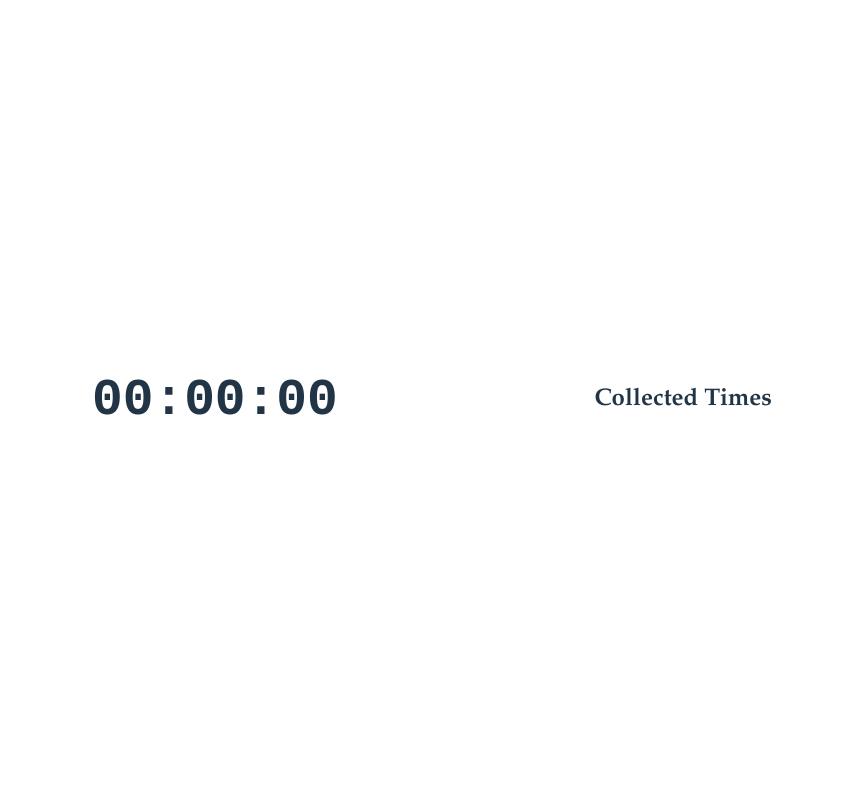
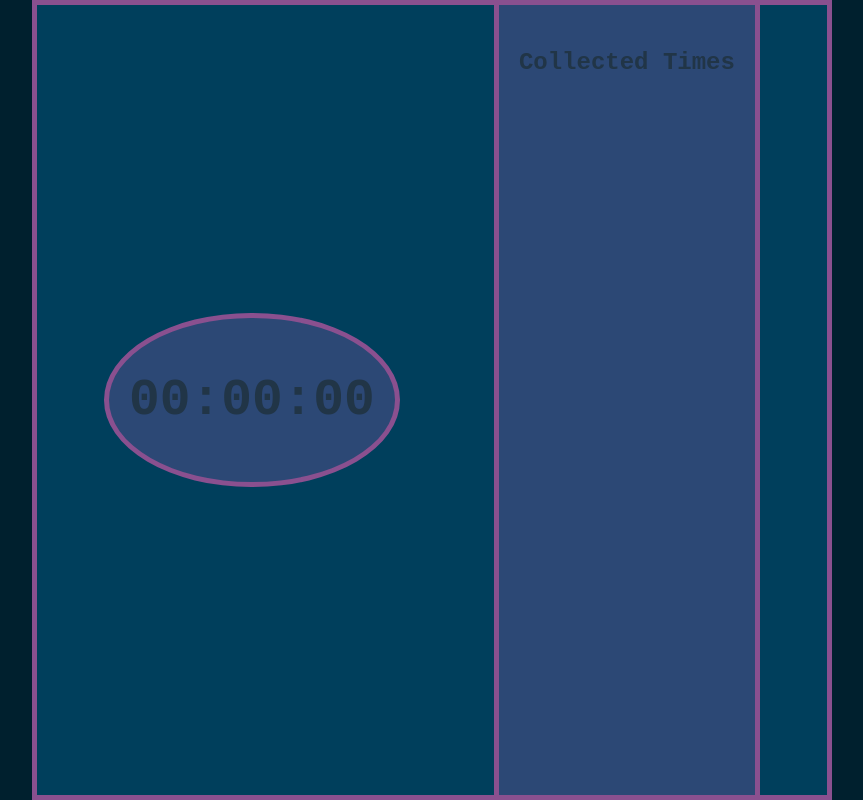
Before and after one commit to sameerkulkarni27/cube-timer, a React (Vite) app: page / in a window 1280 px wide. Shown: the whole page, without its empty margins (208-1071 px from the left). Built offline with nearby package versions, Linux system fonts and the light colour scheme.

Commit message:
More css work

```diff
--- a/src/components/Stopwatch.css
+++ b/src/components/Stopwatch.css
@@ -1,5 +1,6 @@
 body {
-    /*background-color: lightcoral;*/
+    background-color: #00202e;
+    font-family: 'Courier New', monospace;
 
     display: flex;
     justify-content: center;
@@ -10,28 +11,35 @@ body {
 }
 
 #container {
-    /*background-color: green;*/
+    background-color: #003f5c;
+    border: 5px solid #8a508f;
 
     display: flex;
-    justify-content: space-evenly;
+    justify-content: space-around;
     align-items: center;
 
-    width: 90vh;
-    height: 90vh;
+    width: 100vh;
+    height: 100vh;
     padding: 20px;
     box-sizing: border-box;
 }
 
 #stopwatch {
-    /*background-color: blue;*/
+    background-color: #2c4875;
+    border: 5px solid #8a508f;
+    padding: 20px;
+    box-sizing: border-box;
 
-    font-family: 'Courier New', monospace;
-    margin-right: auto;
+    border-radius: 50%;
 }
 
 #times {
-    /*background-color: brown;*/
+    background-color: #2c4875;
+    border: 5px solid #8a508f;
+    padding: 20px;
+    box-sizing: border-box;
 
-    font-family: Garamond, serif;
-    margin-left: auto;
+    height: 100vh;
+    overflow: auto;
+
 }
```
